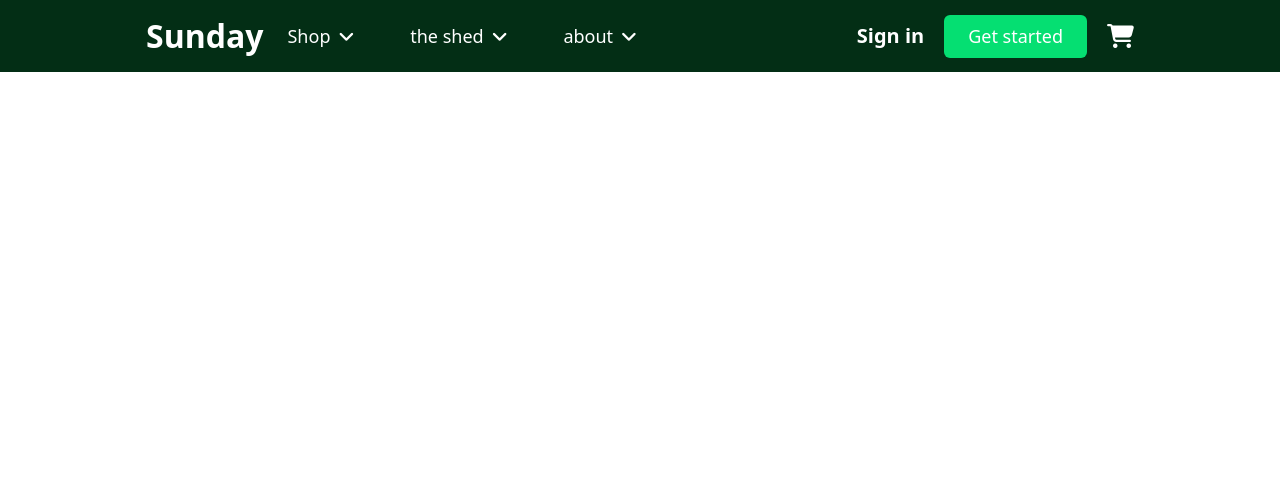
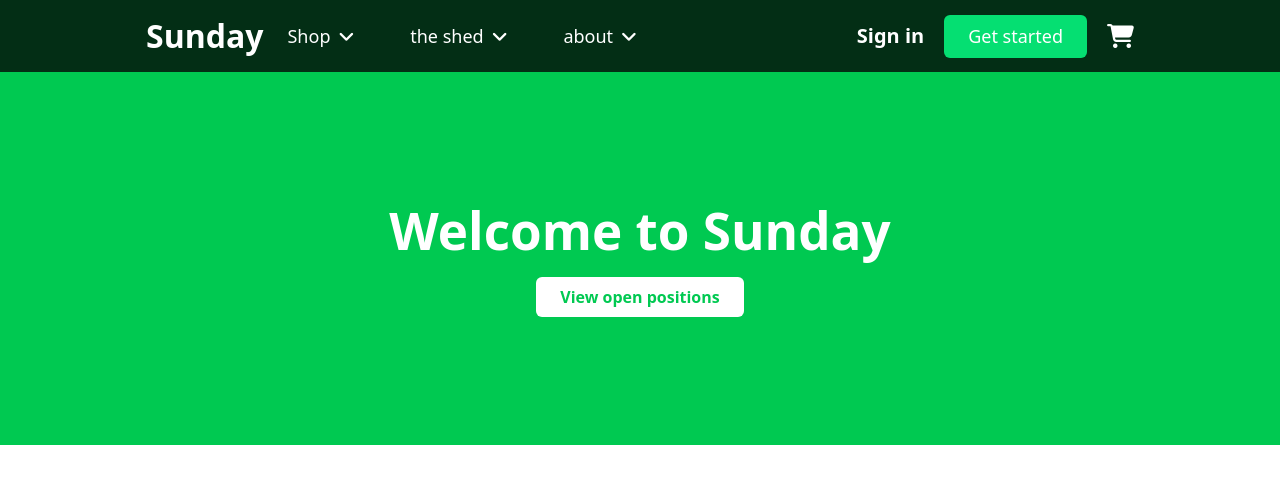
Before and after one commit to mohamedkulane/githubcollo, a plain HTML site: page index.html in a window 1280 px wide. Drawn offline with nearby package versions, Linux system fonts and the light colour scheme.

Commit message:
waxaan kusoo daray qeybta heroga

```diff
--- a/index.html
+++ b/index.html
@@ -28,6 +28,14 @@
         <i class="fa-solid fa-cart-shopping text-[1.5rem]"></i>
       </div>
     </nav>
+    <div class="pt-[12em] text-center text-white bg-green-500 pb-[8rem]">
+      <h1 class="text-[3.2rem] font-bold">Welcome to Sunday</h1>
+      <button
+        class="mt-2 bg-white text-green-500 px-6 text-[16px] font-semibold py-2 rounded-[6px] hover:bg-cyan-700 hover:text-orange-400"
+      >
+        View open positions
+      </button>
+    </div>
 
   </body>
 </html>
```
